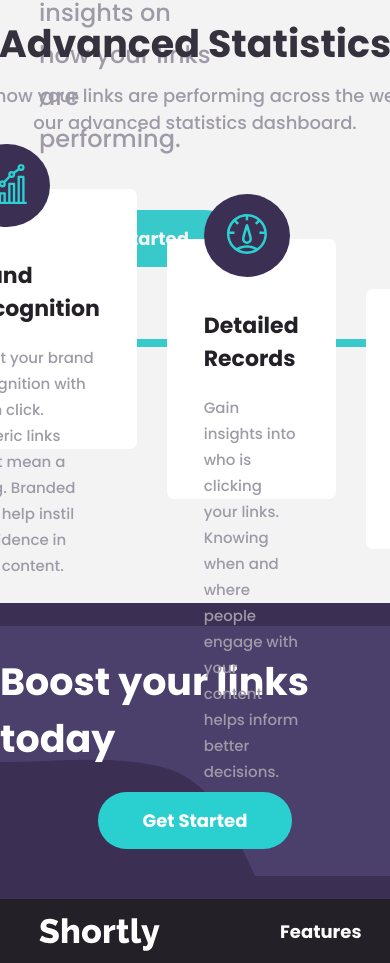
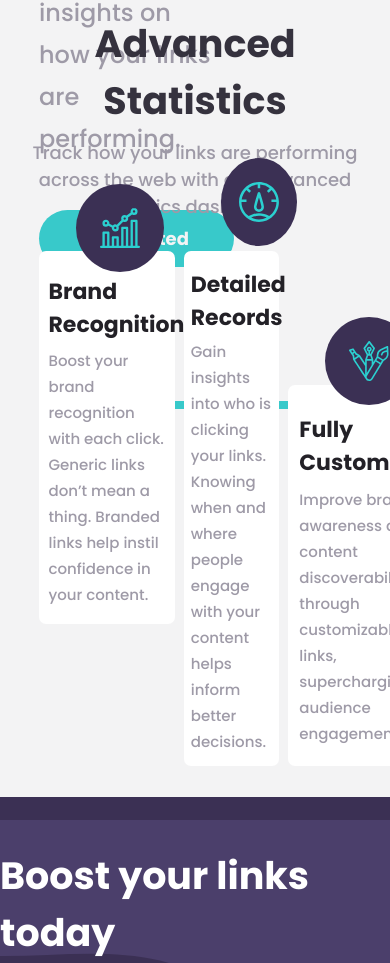
Before and after one commit to Tim-jn/shortly, a React (Create React App) app: page / in a window 390 px wide. Shown: the part 861-1824 px from the top of the page. Built offline with nearby package versions, Linux system fonts and the light colour scheme.

Commit message:
updated responsiveness

```diff
--- a/src/styles/Home.scss
+++ b/src/styles/Home.scss
@@ -76,9 +76,10 @@
 .stats-cards {
     display: flex;
     flex-direction: row;
-    gap: 30px;
+    gap: 3%;
     margin: 8% 10%;
     position: relative;
+    min-height: 360px;
 }
 
 .stats-cards::after {
@@ -92,12 +93,16 @@
     z-index: -1;
 }
 
+.stats-card:nth-child(1) {
+    align-self: flex-start;
+}
+
 .stats-card:nth-child(2) {
-    margin-top: 50px;
+    align-self: center;
 }
 
 .stats-card:nth-child(3) {
-    margin-top: 100px;
+    align-self: flex-end;
 }
 
 .stats-title {
--- a/src/styles/StatsCard.scss
+++ b/src/styles/StatsCard.scss
@@ -6,33 +6,41 @@
     border-radius: 7px;
     text-align: left;
     min-height: 260px;
-    max-height: 260px;
+    height: 100%;
     position: relative;
 }
 
 .card-title {
     font-size: 22px;
     color: $neutral-color-Dviolet;
-    margin: 70px 37px 20px 37px;
+    margin: 18% 7% 5% 7%;
 }
 
 .card-paragraph {
     font-size: 15px;
     color: $neutral-color-Gviolet;
     line-height: 26px;
-    margin: 0px 37px 40px 37px;
+    margin: 0px 7% 12% 7%;
 }
 
 .stats-image-bg {
     background: $primary-color-violet;
     border-radius: 50%;
-    padding: 20px 23px 16px 23px;
+    max-height: 88px;
+    max-width: 88px;
+    height: 80%;
+    width: 80%;
+    // padding: 5.5% 5.9% 4.5% 6%;;
     position: absolute;
     left: 37px;
-    top: -45px;
+    top: -18%;
+    display: flex;
+    justify-content: center;
+    align-items: center;
 }
 
 .stats-icon {
-    height: 100%;
-    width: 100%;
+    height: 40px;
+    width: 40px;
+
 }
```
